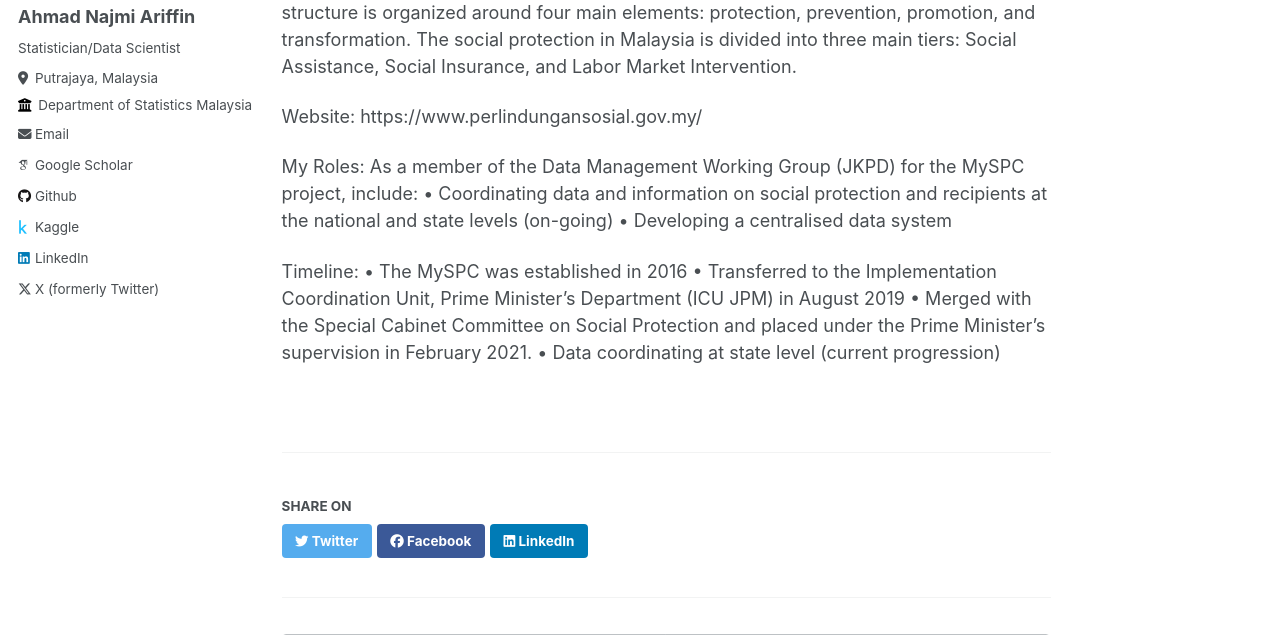
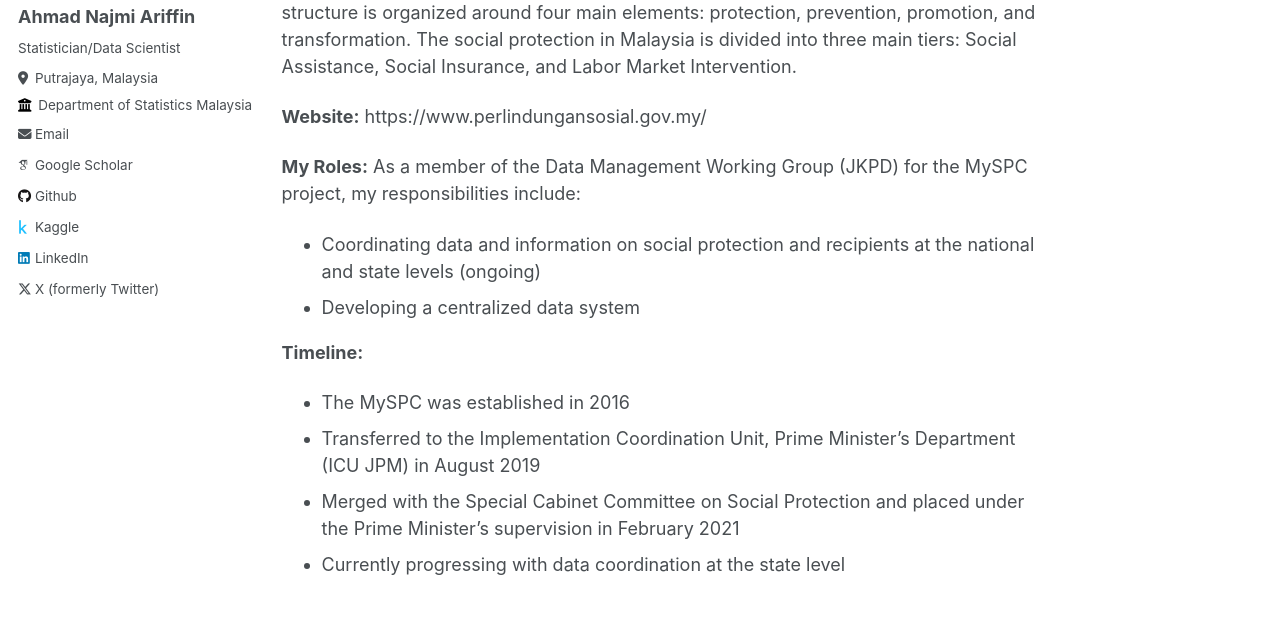
Before and after one commit to booluckgmie/anajmiariffin.github.io, a Jekyll site: the page built from _portfolio/portfolio-1.md, in a window 1280 px wide and 900 px high, cut to the strip 265-900 px from the top of the window. Built offline with Jekyll 4.4.1, drawn with Linux system fonts in a browser that asks for light colours; some web fonts are replaced.

Commit message:
Update portfolio-1.md

```diff
--- a/_portfolio/portfolio-1.md
+++ b/_portfolio/portfolio-1.md
@@ -6,15 +6,15 @@ collection: portfolio
 
 The MySPC project is about Malaysia Social Protection Council, which aims to provide social protection for citizens through various measures to address economic, social, and environmental risks, ensuring their well-being throughout their lives. The social protection structure is organized around four main elements: protection, prevention, promotion, and transformation. The social protection in Malaysia is divided into three main tiers: Social Assistance, Social Insurance, and Labor Market Intervention.
 
-Website: https://www.perlindungansosial.gov.my/
+**Website:** https://www.perlindungansosial.gov.my/
 
-My Roles:
-As a member of the Data Management Working Group (JKPD) for the MySPC project, include:
- • Coordinating data and information on social protection and recipients at the national and state levels (on-going)
- • Developing a centralised data system
+**My Roles:**
+As a member of the Data Management Working Group (JKPD) for the MySPC project, my responsibilities include:
+- Coordinating data and information on social protection and recipients at the national and state levels (ongoing)
+- Developing a centralized data system
 
-Timeline:
- • The MySPC was established in 2016
- • Transferred to the Implementation Coordination Unit, Prime Minister's Department (ICU JPM) in August 2019
- • Merged with the Special Cabinet Committee on Social Protection and placed under the Prime Minister's supervision in February 2021.
- • Data coordinating at state level (current progression)
+**Timeline:**
+- The MySPC was established in 2016
+- Transferred to the Implementation Coordination Unit, Prime Minister's Department (ICU JPM) in August 2019
+- Merged with the Special Cabinet Committee on Social Protection and placed under the Prime Minister's supervision in February 2021
+- Currently progressing with data coordination at the state level
```
